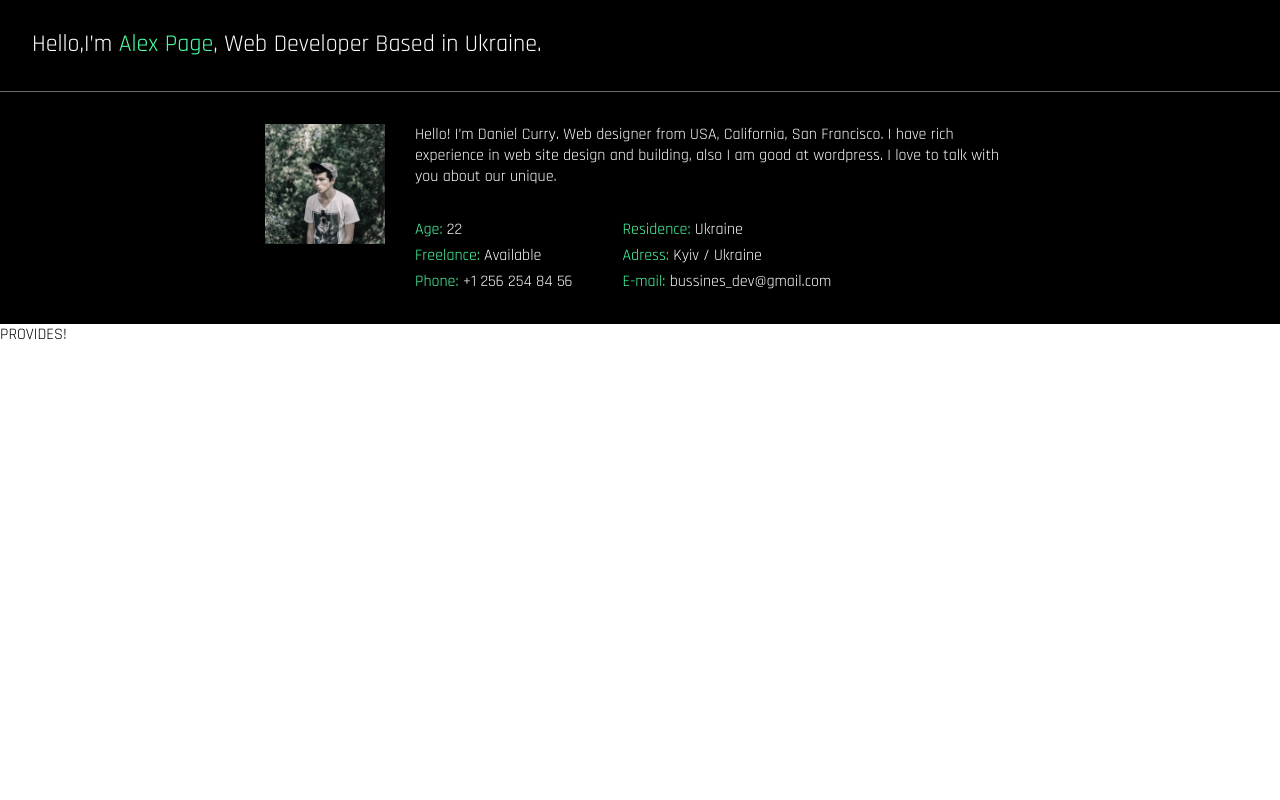
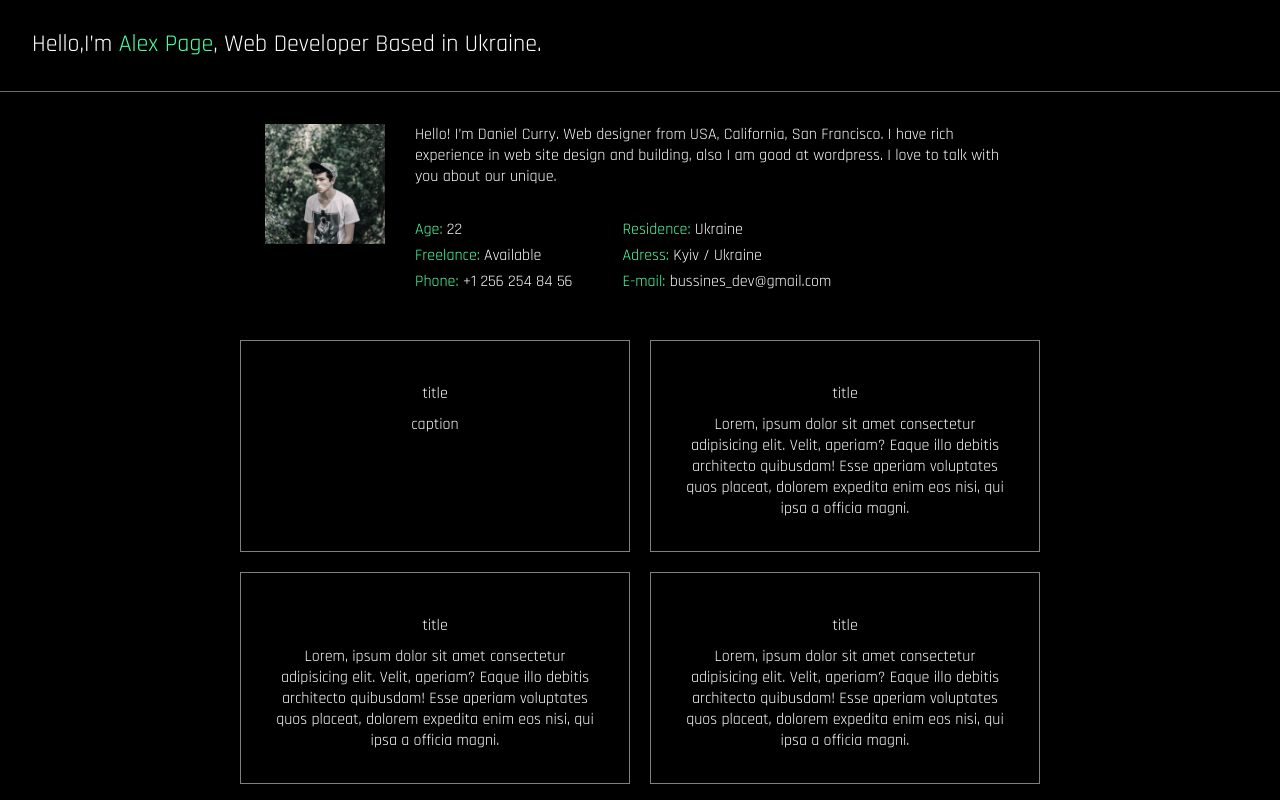
Before and after one commit to iCode-Cat/Portfolio-Project, a Next.js app: page / in a window 1280 px wide. Shown: the part 709-1509 px from the top of the page. Before the commit the page ends 1054 px from the top, so only its background shows below. Built offline with nearby package versions, Linux system fonts and the light colour scheme.

Commit message:
experiences section built

```diff
--- /dev/null
+++ b/components/Experiences/Experiences.js
@@ -0,0 +1,27 @@
+import {useState} from 'react';
+import style from './Experiences.module.scss';
+const Experiences = () => {
+    const [experience, setExperience] = useState(
+        [
+        {icon:'icon',title:'title', caption:'caption'},
+        {icon:'icon',title:'title', caption:'Lorem, ipsum dolor sit amet consectetur adipisicing elit. Velit, aperiam? Eaque illo debitis architecto quibusdam! Esse aperiam voluptates quos placeat, dolorem expedita enim eos nisi, qui ipsa a officia magni.' },
+        {icon:'icon',title:'title', caption:'Lorem, ipsum dolor sit amet consectetur adipisicing elit. Velit, aperiam? Eaque illo debitis architecto quibusdam! Esse aperiam voluptates quos placeat, dolorem expedita enim eos nisi, qui ipsa a officia magni.' },
+        {icon:'icon',title:'title', caption:'Lorem, ipsum dolor sit amet consectetur adipisicing elit. Velit, aperiam? Eaque illo debitis architecto quibusdam! Esse aperiam voluptates quos placeat, dolorem expedita enim eos nisi, qui ipsa a officia magni.' },
+
+
+
+
+    ]
+    );
+
+
+    return <div className={style.container}>
+        {experience.map(x => <div className={style.flex}>
+            <p><i class="fas fa-heart"></i></p>
+            <p>{x.title}</p>
+            <p>{x.caption}</p>
+        </div>)}
+    </div>
+}
+
+export default Experiences;
--- /dev/null
+++ b/components/Experiences/Experiences.module.scss
@@ -0,0 +1,41 @@
+.container {
+
+    display: flex;
+    color: #fff;
+    padding: 2rem;
+    gap: 20px;
+    flex-wrap: wrap;
+    .flex {
+        text-align: center;
+        border: rgba(255, 255, 255, 0.5) solid 1px;
+        padding: 2rem;
+        gap: 10px;
+        flex-grow: 1;
+        display: flex;
+        align-items: center;
+        justify-content: flex-start;
+        flex-direction: column;
+    }
+
+
+
+    i {
+        font-size: 3rem;
+        color: #4bffa5;
+    }
+    p {
+        font-size: 1rem;
+
+    }
+}
+
+@media screen and (min-width:1200px) {
+    .container {
+        padding: 1rem 15rem;
+    }
+   .flex {
+    flex-basis: 45%;
+
+
+   }
+}
--- a/components/Provides/Provides.js
+++ /dev/null
@@ -1,8 +0,0 @@
-import style from './Provides.module.scss';
-const Provides = () => {
-    return <div className={style.container}>
-        PROVIDES!
-    </div>
-}
-
-export default Provides;
--- a/pages/index.js
+++ b/pages/index.js
@@ -2,7 +2,7 @@ import Head from 'next/head'
 import Header from '../components/Header/Header'
 import Hero from '../components/Hero/Hero'
 import Profile from '../components/Profile/Profile'
-import Provides from '../components/Provides/Provides'
+import Experiences from '../components/Experiences/Experiences'
 import styles from '../styles/Home.module.css'
 
 export default function Home() {
@@ -11,11 +11,12 @@ export default function Home() {
 
       <Head>
         <title>MY PORTFOLIO</title>
+        <link rel="stylesheet" href="https://cdnjs.cloudflare.com/ajax/libs/font-awesome/5.15.3/css/all.min.css" integrity="sha512-iBBXm8fW90+nuLcSKlbmrPcLa0OT92xO1BIsZ+ywDWZCvqsWgccV3gFoRBv0z+8dLJgyAHIhR35VZc2oM/gI1w==" crossorigin="anonymous" />
       </Head>
       <Header/>
       <Hero/>
       <Profile/>
-      <Provides/>
+      <Experiences/>
 
     </div>
   )
--- a/styles/globals.scss
+++ b/styles/globals.scss
@@ -3,7 +3,7 @@
 html,
 body {
 
-
+  background: #000;
   padding: 0;
   margin: 0;
   font-family: 'Rajdhani', sans-serif;
```
Also changed, not shown: components/Experiences/ExpreriencesObject.js (added).
